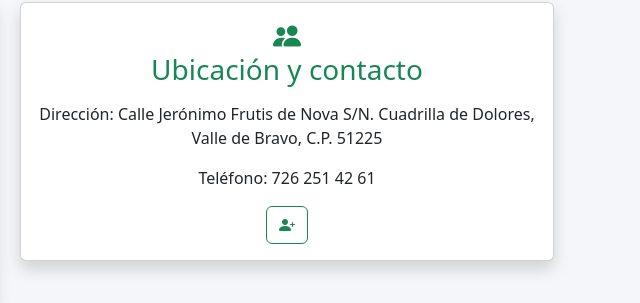
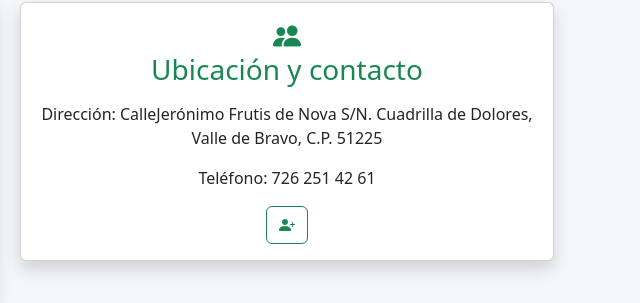
Before and after one commit to meraryjimenez018-bit/RiesgosTI_JILJ, a plain HTML site: page index.html in a window 1280 px wide. Shown: the part 1725-2028 px from the top of the page, 632-1272 px from the left. Drawn offline with nearby package versions, Linux system fonts and the light colour scheme.

Commit message:
Update index.html

```diff
--- a/index.html
+++ b/index.html
@@ -458,7 +458,7 @@ Consulta tu Boleta
                     </h3>
 
                     <p>
-                         Dirección: Calle Jerónimo Frutis de Nova S/N. Cuadrilla de Dolores, Valle de Bravo, C.P. 51225</p>
+                         Dirección: CalleJerónimo Frutis de Nova S/N. Cuadrilla de Dolores, Valle de Bravo, C.P. 51225</p>
                         <p>Teléfono: 726 251 42 61</p>
                     </p>
 
```
